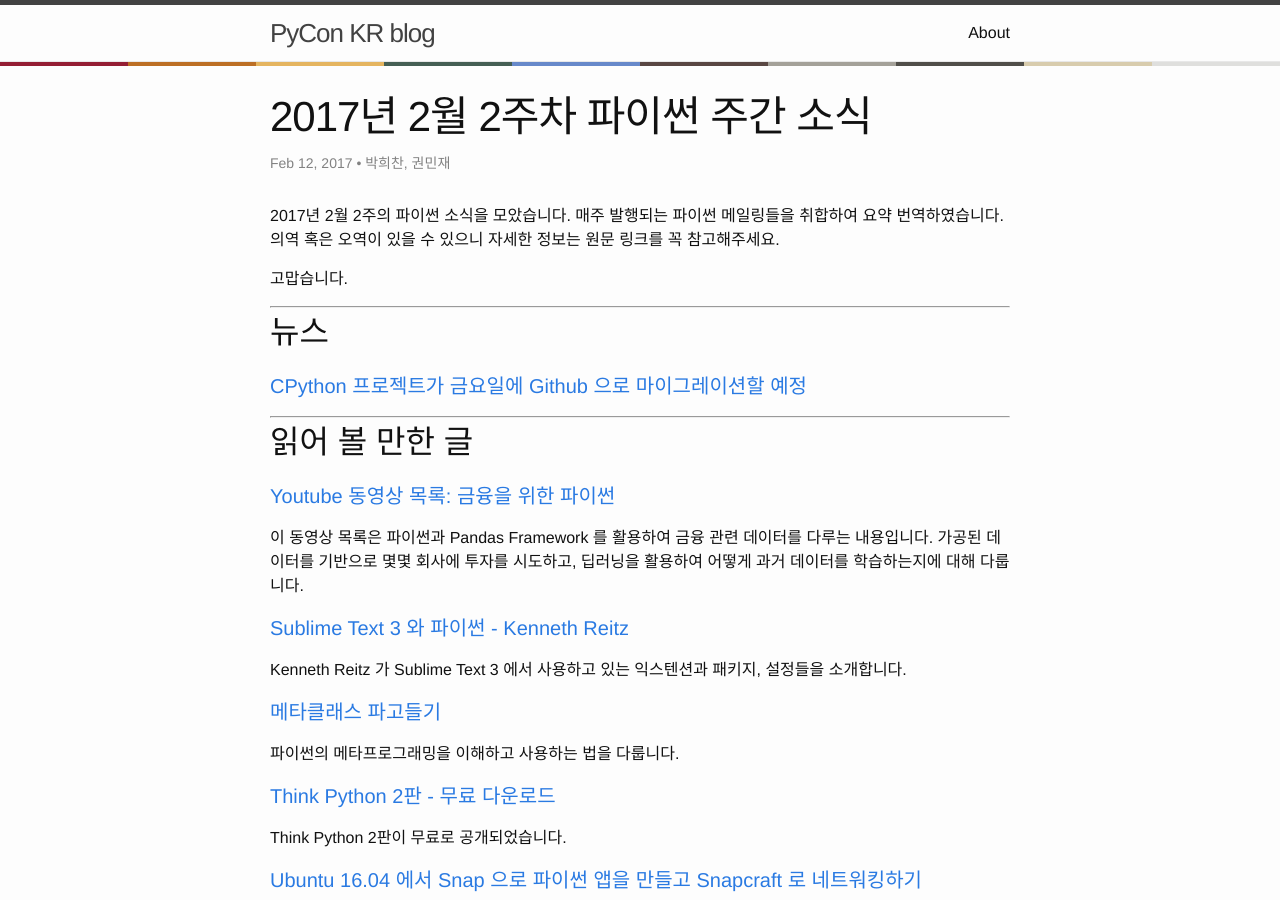
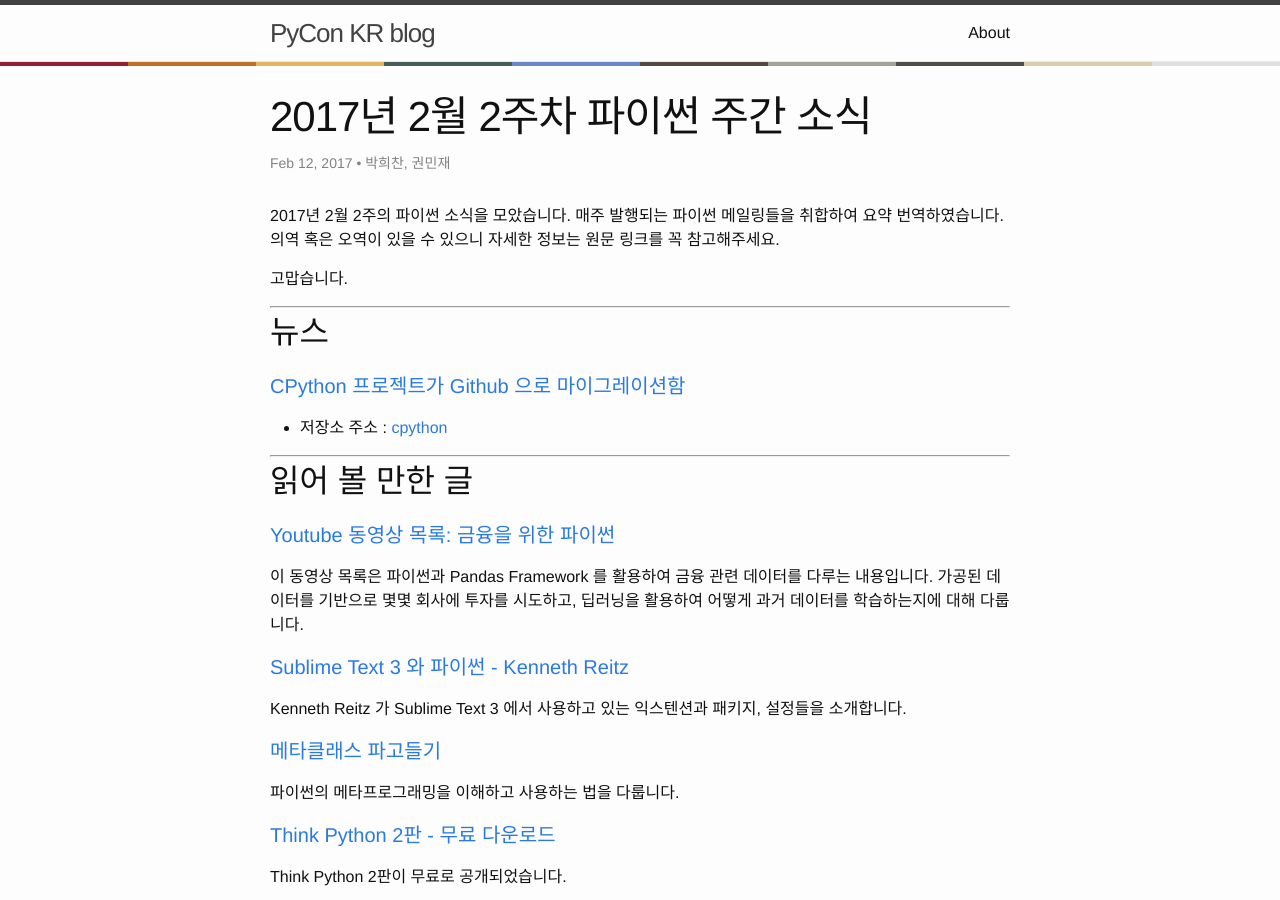
Before and after one commit to pythonkr/blog, a Jekyll site: the page built from _posts/2017-02-12-python-weekly-2017-06.md, in a window 1280 px wide and 900 px high. Built offline with Jekyll 4.4.1, drawn with Linux system fonts in a browser that asks for light colours.

Commit message:
fix: 2017년 2월 2주차 파이썬 주간 소식(수정3) - 제목 오타 수정 및 저장소 주소 추가

```diff
--- a/_posts/2017-02-12-python-weekly-2017-06.md
+++ b/_posts/2017-02-12-python-weekly-2017-06.md
@@ -12,7 +12,8 @@ author : "박희찬, 권민재"
 
 ## 뉴스
 
-#### [CPython 프로젝트가 금요일에 Github 으로 마이그레이션할 예정](https://mail.python.org/pipermail/python-dev/2017-February/147341.html)
+#### [CPython 프로젝트가 Github 으로 마이그레이션함](https://mail.python.org/pipermail/python-dev/2017-February/147341.html)
+- 저장소 주소 : [cpython](https://github.com/python/cpython)
 
 ----
 
```
